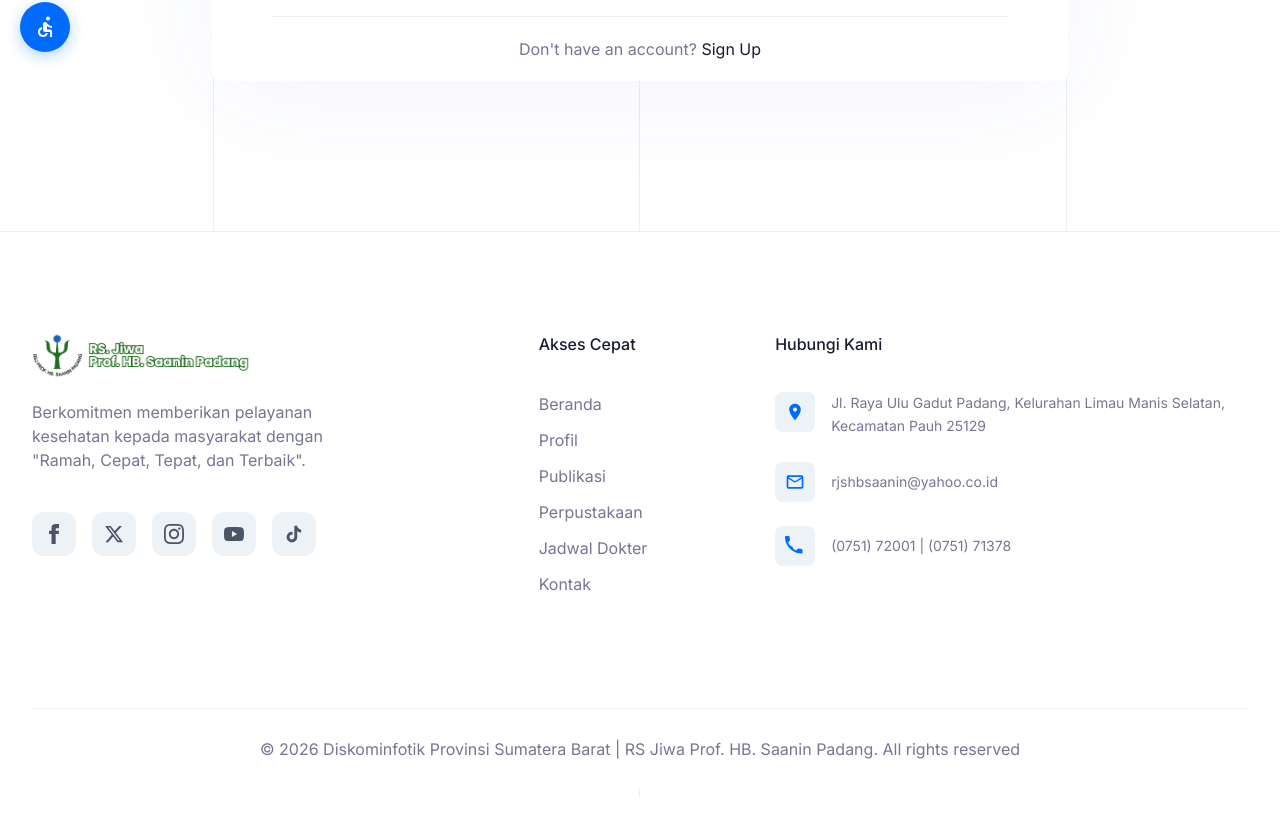
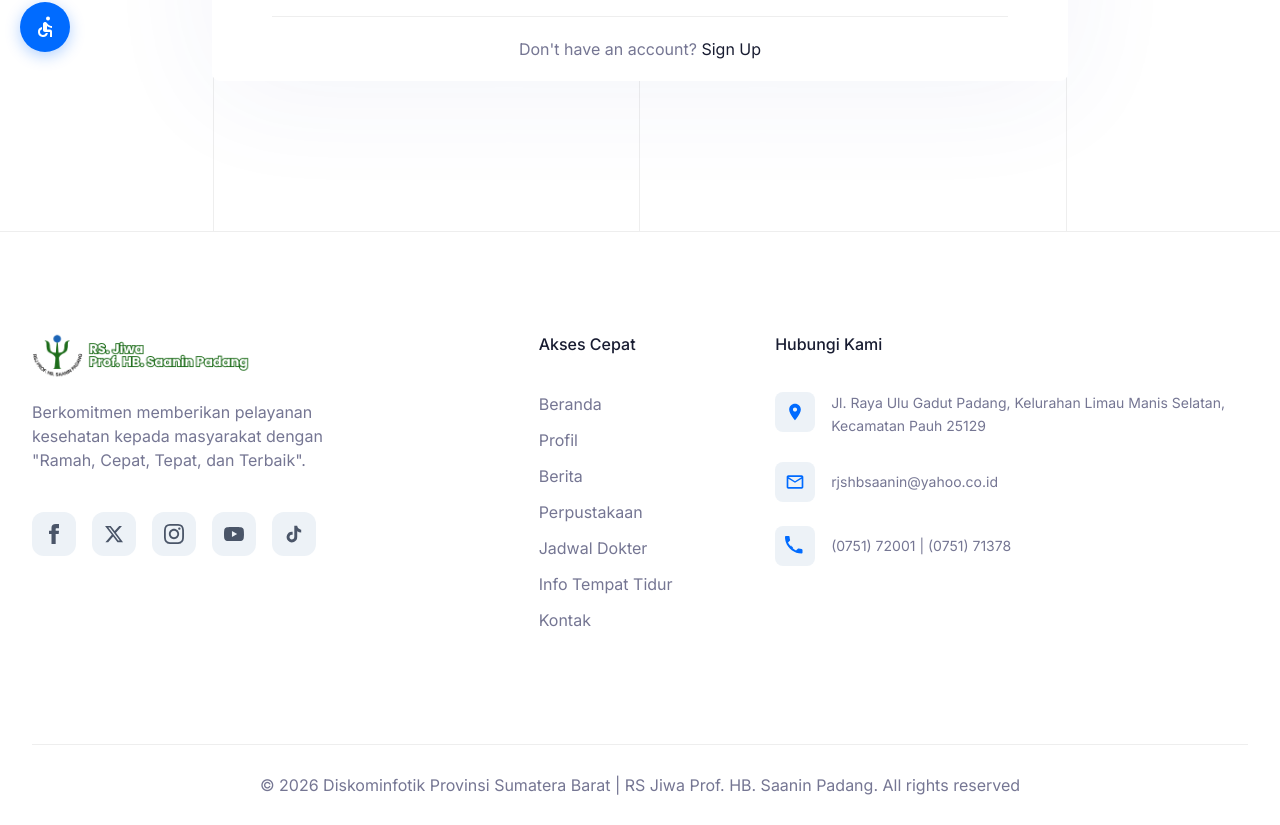
Before and after one commit to bebbyilham/saanin-next-solid, a Next.js app: page /auth/signin in a window 1280 px wide. Shown: the part 728-1553 px from the top of the page. Before the commit the page ends 1517 px from the top, so only its background shows below. Built offline with nearby package versions, Linux system fonts and the light colour scheme.

Commit message:
feat: add CTA component with search functionality, footer structure, and doctor modal component

```diff
--- a/components/CTA/index.tsx
+++ b/components/CTA/index.tsx
@@ -7,8 +7,8 @@ import { useState, useRef, useEffect } from "react";
 import { useRouter } from "next/navigation";
 
 const quickLinks = [
-  { title: "Profil", path: "/profil/visi-misi" },
-  { title: "Publikasi", path: "/kategori/berita-utama" },
+  { title: "Berita", path: "/kategori/berita-utama" },
+  { title: "PPID", path: "/ppid" },
   { title: "Perpustakaan", path: "/perpustakaan/laporan-kinerja-instansi-pemerintah" },
   { title: "Jadwal Dokter", path: "/jadwal-dokter" },
   { title: "Info Tempat Tidur", path: "/info-tempat-tidur" },
--- a/components/Doctors/DoctorModal.tsx
+++ b/components/Doctors/DoctorModal.tsx
@@ -32,10 +32,10 @@ const DoctorModal = ({
       ></div>
 
       {/* Modal Content */}
-      <div className="relative w-full max-w-2xl animate_top overflow-hidden rounded-2xl bg-white shadow-2xl dark:bg-blacksection">
+      <div className="relative w-full max-w-2xl animate_top overflow-y-auto rounded-2xl bg-white shadow-2xl dark:bg-blacksection max-h-[90vh] md:overflow-hidden">
         <button
           onClick={onClose}
-          className="absolute right-4 top-4 z-10 flex h-10 w-10 items-center justify-center rounded-full bg-white/10 text-gray-500 hover:bg-gray-100 hover:text-black dark:text-gray-400 dark:hover:bg-white/20 dark:hover:text-white"
+          className="absolute right-4 top-4 z-10 flex h-10 w-10 items-center justify-center rounded-full bg-white/20 text-gray-500 backdrop-blur-md hover:bg-gray-100 hover:text-black dark:text-gray-400 dark:hover:bg-white/20 dark:hover:text-white shadow-sm"
         >
           <svg
             xmlns="http://www.w3.org/2000/svg"
@@ -53,10 +53,10 @@ const DoctorModal = ({
           </svg>
         </button>
 
-        <div className="flex flex-col md:flex-row">
+        <div className="flex flex-col md:flex-row h-full">
           {/* Sidebar / Photo */}
-          <div className="bg-gray-50 p-8 dark:bg-black md:w-1/3">
-            <div className="relative mx-auto h-[300px] w-full overflow-hidden rounded-xl border-4 border-white shadow-md dark:border-strokedark">
+          <div className="bg-gray-50 p-6 dark:bg-black md:w-1/3 md:p-8">
+            <div className="relative mx-auto h-[200px] w-[200px] md:h-[300px] md:w-full overflow-hidden rounded-xl border-4 border-white shadow-md dark:border-strokedark">
               {hasImage ? (
                 <Image
                   src={foto_pegawai}
@@ -74,11 +74,11 @@ const DoctorModal = ({
           </div>
 
           {/* Main Info */}
-          <div className="p-8 md:w-2/3">
-            <h2 className="mb-2 text-2xl font-bold text-black dark:text-white">
+          <div className="p-6 md:w-2/3 md:p-8 md:overflow-y-auto">
+            <h2 className="mb-2 text-xl font-bold text-black dark:text-white md:text-2xl">
               {dokter_nama}
             </h2>
-            <p className="mb-6 inline-block rounded-full bg-primary/10 px-4 py-1 text-sm font-medium text-primary">
+            <p className="mb-6 inline-block rounded-full bg-primary/10 px-4 py-1 text-xs font-medium text-primary sm:text-sm">
               {profesi}
             </p>
 
@@ -119,7 +119,7 @@ const DoctorModal = ({
               </ul>
             </div>
 
-            <div>
+            <div className="pb-4">
               <h3 className="mb-3 flex items-center gap-2 font-semibold text-black dark:text-white">
                 <svg
                   xmlns="http://www.w3.org/2000/svg"
--- a/components/Footer/index.tsx
+++ b/components/Footer/index.tsx
@@ -143,8 +143,8 @@ const Footer = () => {
                       </a>
                     </li>
                     <li>
-                      <a href="/publikasi" className="mb-3 inline-block hover:text-primary">
-                        Publikasi
+                      <a href="/kategori/berita-utama" className="mb-3 inline-block hover:text-primary">
+                        Berita
                       </a>
                     </li>
                     <li>
@@ -155,6 +155,11 @@ const Footer = () => {
                     <li>
                       <a href="/jadwal-dokter" className="mb-3 inline-block hover:text-primary">
                         Jadwal Dokter
+                      </a>
+                    </li>
+                    <li>
+                      <a href="/info-tempat-tidur" className="mb-3 inline-block hover:text-primary">
+                        Info Tempat Tidur
                       </a>
                     </li>
                     <li>
```
